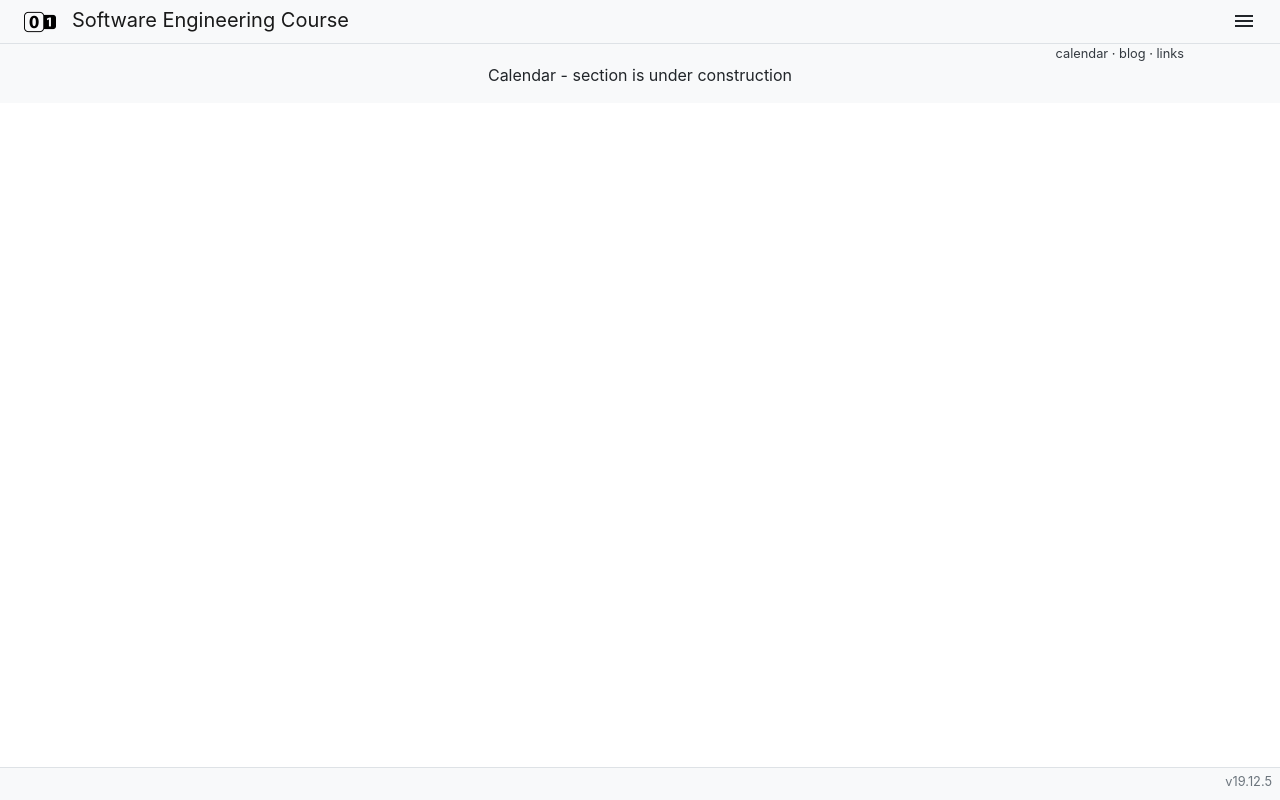
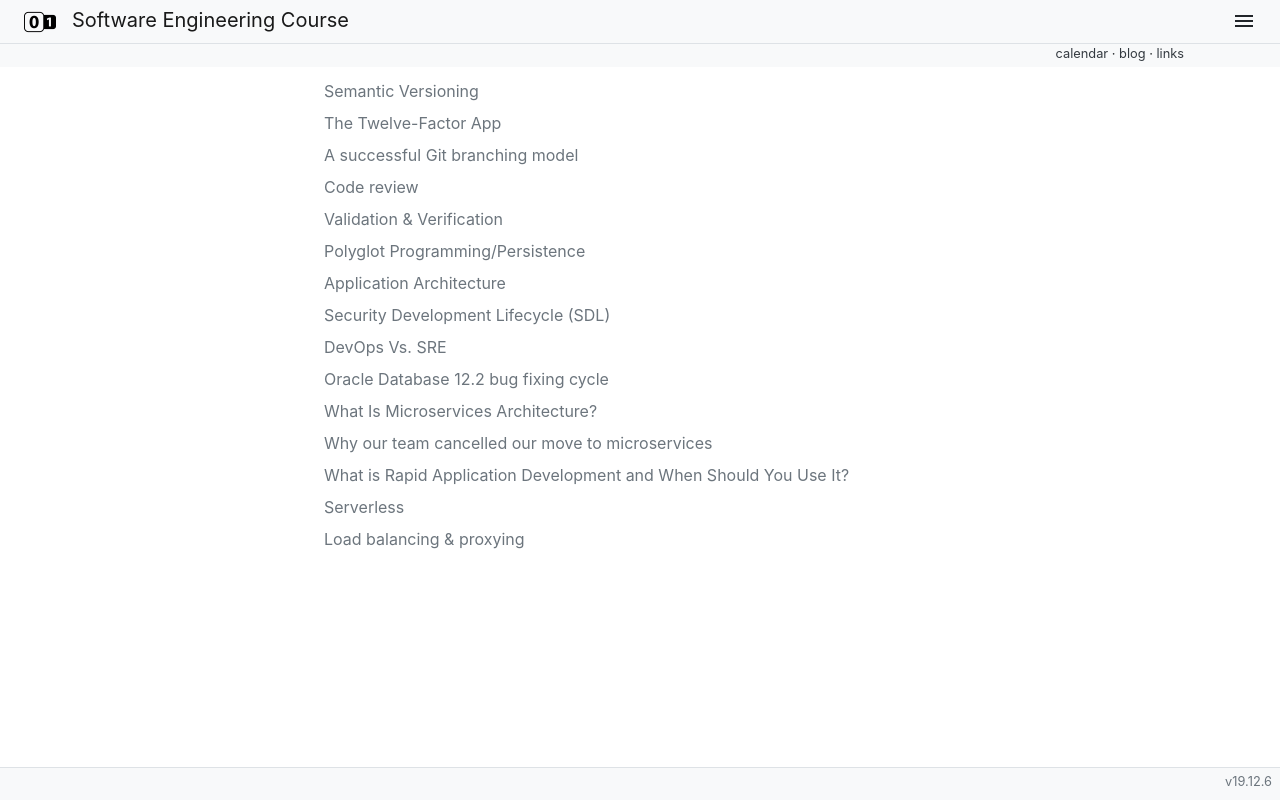
Before and after one commit to swe-course/swe-course.github.io, a React (Create React App) app: page /#/links in a window 1280 px wide. Built offline with nearby package versions, Linux system fonts and the light colour scheme.

Commit message:
v19.12.6

```diff
--- a/package.json
+++ b/package.json
@@ -1,6 +1,6 @@
 {
   "name": "org.talan.react",
-  "version": "19.12.5",
+  "version": "19.12.6",
   "private": true,
   "dependencies": {
     "@material-ui/core": "^4.8.0",
--- a/src/App.js
+++ b/src/App.js
@@ -17,7 +17,7 @@ function App() {
       <Navbar hostUrl="." titleShort="SWE Course" titleLong="Software Engineering Course"/>
           <div className="container-fluid bg-light">
             <div className="row text-right">
-              <div className="offset-sm-8 col-sm small pr-5 mr-sm-5">
+              <div className="offset-sm-8 col-sm small pr-5 mr-sm-5 pb-1">
                 <Link to={'/calendar'} className="text-dark">calendar</Link> &#183; <Link to={'/blog'} className="text-dark">blog</Link> &#183; <Link to={'/links'} className="text-dark">links</Link>
               </div>
             </div>
@@ -29,7 +29,7 @@ function App() {
         <Route exact path='/blog' component={Blog} />
         <Route exact path='/links' component={Links} />
       </Switch>
-      <Footer version="v19.12.5"/>
+      <Footer version="v19.12.6"/>
     </div>
   );
 }
--- a/src/pages/Home/Home.js
+++ b/src/pages/Home/Home.js
@@ -78,25 +78,25 @@ export default class Home extends React.Component {
           subsections: [
             {
               title: "Source Control Management Systems - Git",
-              inclass: "cli-only github repo, ssh connection, commit, branch, remote, submodule, subtree, tag, stash, merge, rebase, log features",
+              inclass: "Setup ssh-based connection with remote VM, create bare git repository, play with commit, branch, remote, submodule, subtree, tag, stash, merge, rebase and log features",
               homework: "",
               duration: 2
             },
             {
               title: "Branching & Release models",
-              inclass: "pros & cons for mono-repo & multi-repo setup, gitflow weak & strong sides, SaaS oriented release mode, push & drop concepts, 12-factor framework",
+              inclass: "Review pros & cons for mono-repo & multi-repo setup, discover gitflow as a basis for CI, become familiar with SaaS oriented release mode, push & drop concepts, discuss 12-factor framework and semantic versioning",
               homework: "",
               duration: 2
             },
             {
               title: "Jenkins",
-              inclass: "skeleton for pull-request/push build using Jenkins DSL",
-              homework: "naming convention status check",
+              inclass: "Setup skeleton for pull-request/push CI build using Jenkins DSL and microservice repository",
+              homework: "Add naming convention status check",
               duration: 2
             },
             {
               title: "Github",
-              inclass: "pull-requests based development workflow, pros & cons for fork-based & master-repo-based approaches, build status check using web hooks",
+              inclass: "Integrate pull-requests based development workflow, discuss pros & cons for fork-based & master-repo-based approaches, setup status checks using web hooks",
               homework: "",
               duration: 2
             }
@@ -462,7 +462,7 @@ export default class Home extends React.Component {
                     </div>
                       {visible && subsections.map((subsection, ssi) =>
                         <div key={ssi.toString()} className="row m-0 pt-2">
-                          <div className="col-1 1offset-sm-1 p-1 bg-light text-center">{si}.{ssi+1}</div>
+                          <div className="col-1 p-1 bg-light text-center">{si}.{ssi+1}</div>
                           <div className="col p-1"><span className="font-weight-bold">{subsection.title}</span>
                           <div>
                              {(subsection.inclass) && (<span className="badge badge-pill badge-light">in class</span>)} <span className="">{subsection.inclass}</span>
--- a/src/pages/Links/Links.js
+++ b/src/pages/Links/Links.js
@@ -1,9 +1,88 @@
+import React from 'react';
 import './Links.css';
+import { Link } from 'react-router-dom';
 import BasePage from './../BasePage/BasePage';
 
 export default class Calendar extends BasePage {
   constructor(props){
     super(props);
     this.pageName = 'Calendar';
+    this.state = {
+      links: [
+        {
+          title: 'Semantic Versioning',
+          url: 'https://semver.org/'
+        },
+        {
+          title: 'The Twelve-Factor App',
+          url: 'https://12factor.net/'
+        },
+        {
+          title: 'A successful Git branching model',
+          url: 'https://nvie.com/posts/a-successful-git-branching-model/'
+        },
+        {
+          title: 'Code review',
+          url: 'https://habr.com/ru/post/453968/'
+        },
+        {
+          title: 'Validation & Verification',
+          url: 'https://www.easterbrook.ca/steve/2010/11/the-difference-between-verification-and-validation/'
+        },
+        {
+          title: 'Polyglot Programming/Persistence',
+          url: 'https://martinfowler.com/bliki/PolyglotPersistence.html'
+        },
+        {
+          title: 'Application Architecture',
+          url: 'https://docs.microsoft.com/en-us/azure/architecture/guide/'
+        },
+        {
+          title: 'Security Development Lifecycle (SDL)',
+          url: 'https://www.microsoft.com/en-us/securityengineering/sdl/'
+        },
+        {
+          title: 'DevOps Vs. SRE',
+          url: 'https://www.youtube.com/watch?v=0UyrVqBoCAU'
+        },
+        {
+          title: 'Oracle Database 12.2 bug fixing cycle',
+          url: 'https://news.ycombinator.com/item?id=18442941'
+        },
+        {
+          title: 'What Is Microservices Architecture?',
+          url: 'https://medium.com/fintechexplained/what-is-microservices-architecture-1da41a94a29b'
+        },
+        {
+          title: 'Why our team cancelled our move to microservices',
+          url: 'https://medium.com/@steven.lemon182/why-our-team-cancelled-our-move-to-microservices-8fd87898d952'
+        },
+        {
+          title: 'What is Rapid Application Development and When Should You Use It?',
+          url: 'https://blog.capterra.com/what-is-rapid-application-development/'
+        },
+        {
+          title: 'Serverless',
+          url: 'https://martinfowler.com/articles/serverless.html'
+        },
+        {
+          title: 'Load balancing & proxying',
+          url: 'https://blog.envoyproxy.io/introduction-to-modern-network-load-balancing-and-proxying-a57f6ff80236'
+        }
+      ]
+    }
+  }
+  render() {
+    return (
+      <div className="container-fluid pt-2">
+        <div className="row text-left">
+          {this.state.links.map((l, li) =>
+            <div key={li.toString()} className="offset-sm-3 col-sm-6 p-1">
+              <Link to={l.url} className="text-decoration-none text-secondary">{l.title}</Link>
+            </div>
+           )}
+        </div>
+      </div>
+    )
   }
 }
```
Also changed, not shown: 1 other file (tests, documents, lock files or other folders).
